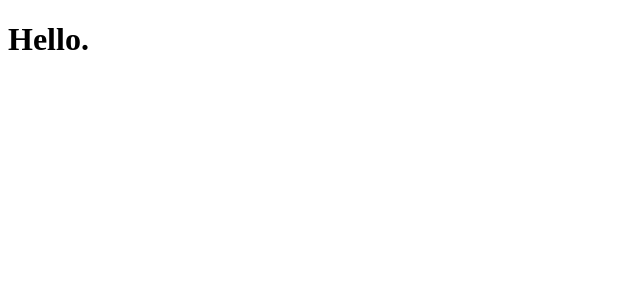
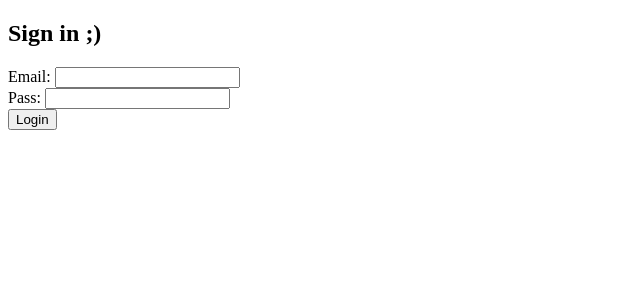
Before and after one commit to josepplloo/react_todo_app, a React app: page / in a window 1280 px wide. Shown: the top 300 px of the page, without its empty margins (0-640 px from the left). Built offline with nearby package versions, Linux system fonts and the light colour scheme.

Commit message:
Initial set up

```diff
--- a/src/components/App.js
+++ b/src/components/App.js
@@ -1,12 +1,13 @@
 import React, { Component } from 'react';
+import Login from './Login';
 
 export default class App extends Component {
   render() {
     return (
       <div className="App">
-        <header >
-          <h1>Hello.</h1>
-        </header>
+        <section>
+          <Login/>
+        </section>
       </div>
     );
   }
--- /dev/null
+++ b/src/components/Login.js
@@ -0,0 +1,22 @@
+import React, {Fragment} from 'react';
+
+export default class Login extends React.Component {
+  render() {
+    return (
+      <Fragment>
+        <h1 className="login-title">Sign in ;)</h1>
+        <form onSubmit={(event) => this.handleSubmit(event)} className="login-container">
+          <div>
+            <label htmlFor="email">Email: </label>
+            <input id="email"  type="email" required/>
+          </div>
+          <div>
+            <label htmlFor="password">Pass: </label>
+            <input id="password"  type="password" required/>
+          </div>
+          <input id="submit" type="submit" value="Login" />
+        </form>
+      </Fragment>
+    );
+  }
+}
--- /dev/null
+++ b/src/scss/_variables.scss
@@ -0,0 +1,6 @@
+//colors
+$white-color: #fff;
+$black-color: #000;
+$green-color: #9fc739;
+$yellow-color: #F2B20B;
+$login-color: #FFFFC7;
```
Also changed, not shown: package.json (+10 -1 lines), src/scss/_mixins.scss (added, +14 -0 lines), src/index.scss (added), 2 other files (tests, documents, lock files or other folders).
